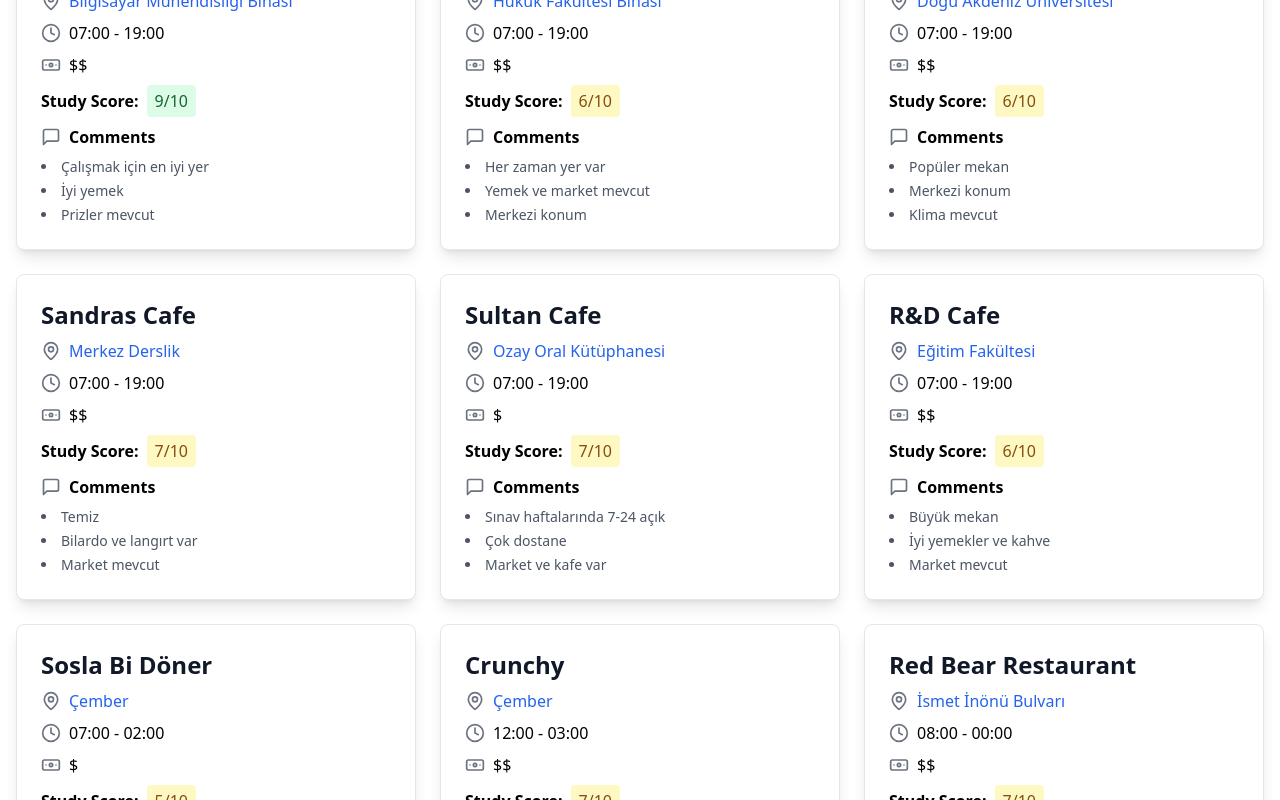
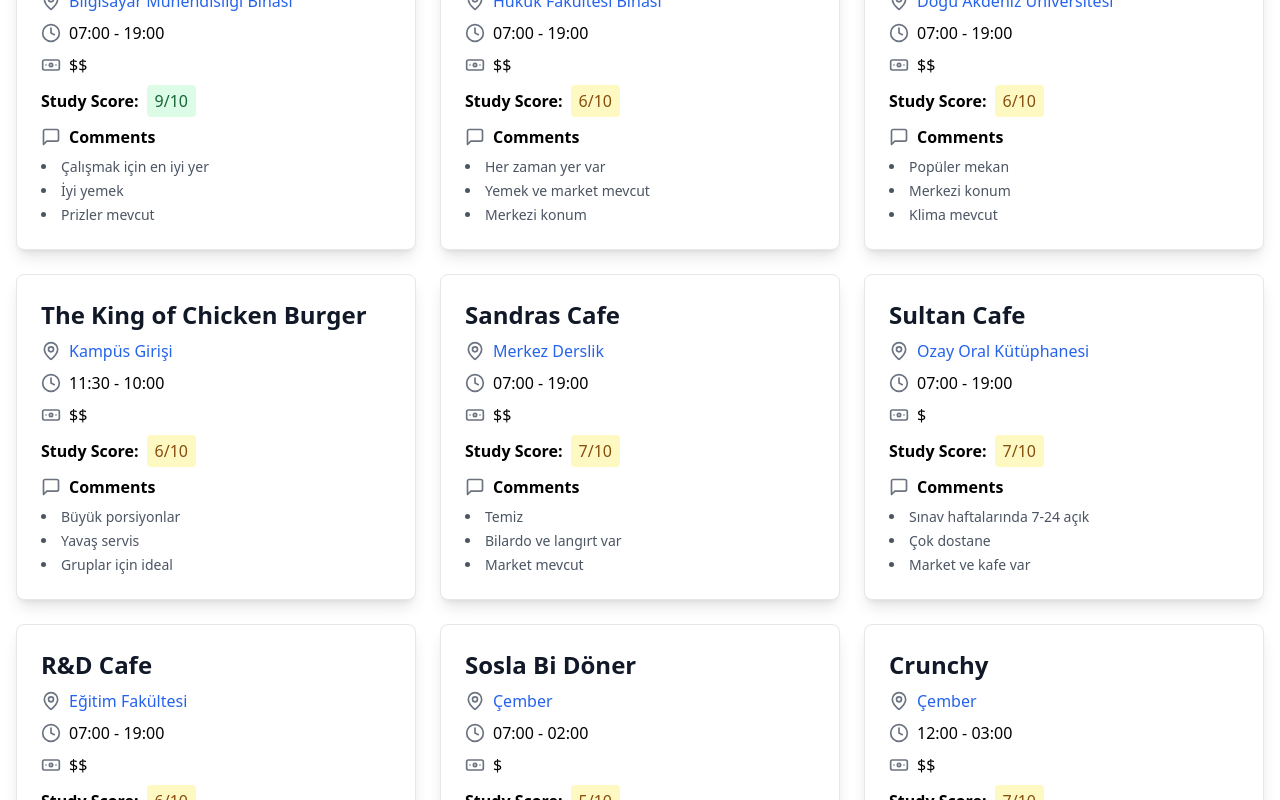
Before and after one commit to atasoya/emu-guide, a Next.js app: page /restoranlar in a window 1280 px wide. Shown: the part 570-1370 px from the top of the page. Built offline with nearby package versions, Linux system fonts and the light colour scheme.

Commit message:
Add kink of to restaurants

```diff
--- a/src/app/restaurants/page.tsx
+++ b/src/app/restaurants/page.tsx
@@ -62,6 +62,16 @@ const cafes: Cafe[] = [
     studyScore: 6,
     priceRange: "$$",
     comments: ["Always has space", "Offers food & market", "Central location"]
+  },
+  {
+    name: "The King of Chicken Burger",
+    location: "Campus Enterance",
+    googleMapsUrl: "https://maps.app.goo.gl/N2dUbD1uKRyDQBL48",
+    openTime: "11:30",
+    closeTime: "10:00",
+    studyScore: 6,
+    priceRange: "$$",
+    comments: ["Large portions", "Slow delivery times", "Great for groups"]
   },
   {
     name: "Tabledot Restaurant",
--- a/src/app/restoranlar/page.tsx
+++ b/src/app/restoranlar/page.tsx
@@ -72,6 +72,16 @@ const cafes: Cafe[] = [
     studyScore: 6,
     priceRange: "$$",
     comments: ["Popüler mekan", "Merkezi konum", "Klima mevcut"]
+  },
+  {
+    name: "The King of Chicken Burger",
+    location: "Kampüs Girişi",
+    googleMapsUrl: "https://maps.app.goo.gl/N2dUbD1uKRyDQBL48",
+    openTime: "11:30",
+    closeTime: "10:00",
+    studyScore: 6,
+    priceRange: "$$",
+    comments: ["Büyük porsiyonlar", "Yavaş servis", "Gruplar için ideal"]
   },
   {
     name: "Sandras Cafe",
```
